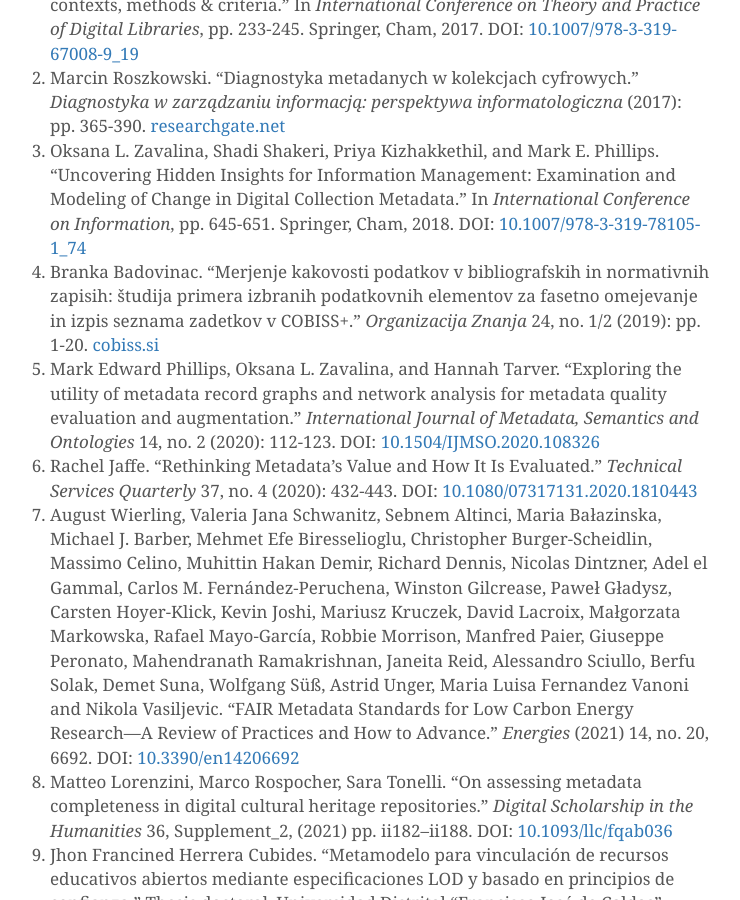
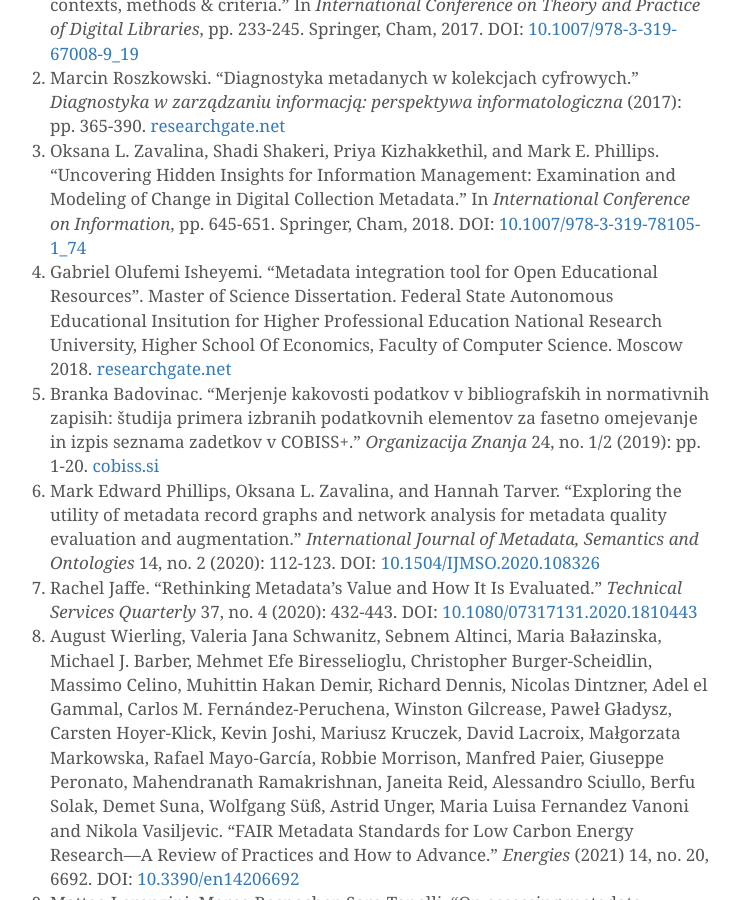
Before and after one commit to pkiraly/pkiraly.github.io, a Jekyll site: the page built from about.md, in a window 1280 px wide and 900 px high, scrolled down 2761 px. Shown: the whole window, without its empty margins (280-1020 px from the left). Built offline with Jekyll 4.4.1, drawn with Linux system fonts in a browser that asks for light colours; nearby versions of some CDN libraries; some web fonts are replaced; comment, search, counter and statistics services are not loaded.

Commit message:
Add Isheyemi, 2018

```diff
--- a/about.md
+++ b/about.md
@@ -62,13 +62,14 @@ cited by:<br/>
 1. Vivien Petras, and Juliane Stiller. "A decade of evaluating europeana-constructs, contexts, methods & criteria." In _International Conference on Theory and Practice of Digital Libraries_, pp. 233-245. Springer, Cham, 2017. DOI: [10.1007/978-3-319-67008-9_19](https://doi.org/10.1007/978-3-319-67008-9_19)
 2. Marcin Roszkowski. "Diagnostyka metadanych w kolekcjach cyfrowych." _Diagnostyka w zarządzaniu informacją: perspektywa informatologiczna_ (2017): pp. 365-390. [researchgate.net](https://www.researchgate.net/profile/Marcin-Roszkowski/publication/322505864_Diagnostyka_metadanych_w_kolekcjach_cyfrowych/links/5a5cbf810f7e9b4f78395fd9/Diagnostyka-metadanych-w-kolekcjach-cyfrowych.pdf)
 3. Oksana L. Zavalina, Shadi Shakeri, Priya Kizhakkethil, and Mark E. Phillips. "Uncovering Hidden Insights for Information Management: Examination and Modeling of Change in Digital Collection Metadata." In _International Conference on Information_, pp. 645-651. Springer, Cham, 2018. DOI: [10.1007/978-3-319-78105-1_74](https://doi.org/10.1007/978-3-319-78105-1_74)
-4. Branka Badovinac. "Merjenje kakovosti podatkov v bibliografskih in normativnih zapisih: študija primera izbranih podatkovnih elementov za fasetno omejevanje in izpis seznama zadetkov v COBISS+." _Organizacija Znanja_ 24, no. 1/2 (2019): pp. 1-20. [cobiss.si](https://www.cobiss.si/OZ/PDF/OZ_2019_1_2_final/1924005_Badovinac.pdf)
-5. Mark Edward Phillips, Oksana L. Zavalina, and Hannah Tarver. "Exploring the utility of metadata record graphs and network analysis for metadata quality evaluation and augmentation." _International Journal of Metadata, Semantics and Ontologies_ 14, no. 2 (2020): 112-123. DOI: [10.1504/IJMSO.2020.108326](https://doi.org/10.1504/IJMSO.2020.108326)
-6. Rachel Jaffe. "Rethinking Metadata’s Value and How It Is Evaluated." _Technical Services Quarterly_ 37, no. 4 (2020): 432-443. DOI: [10.1080/07317131.2020.1810443](https://doi.org/10.1080/07317131.2020.1810443)
-7. August Wierling, Valeria Jana Schwanitz, Sebnem Altinci, Maria Bałazinska, Michael J. Barber, Mehmet Efe Biresselioglu, Christopher Burger-Scheidlin, Massimo Celino, Muhittin Hakan Demir, Richard Dennis, Nicolas Dintzner, Adel el Gammal, Carlos M. Fernández-Peruchena, Winston Gilcrease, Paweł Gładysz, Carsten Hoyer-Klick, Kevin Joshi, Mariusz Kruczek, David Lacroix, Małgorzata Markowska, Rafael Mayo-García, Robbie Morrison, Manfred Paier, Giuseppe Peronato, Mahendranath Ramakrishnan, Janeita Reid, Alessandro Sciullo, Berfu Solak, Demet Suna, Wolfgang Süß, Astrid Unger, Maria Luisa Fernandez Vanoni and Nikola Vasiljevic. "FAIR Metadata Standards for Low Carbon Energy Research—A Review of Practices and How to Advance." _Energies_ (2021) 14, no. 20, 6692. DOI: [10.3390/en14206692](https://doi.org/10.3390/en14206692)
-8. Matteo Lorenzini, Marco Rospocher, Sara Tonelli. "On assessing metadata completeness in digital cultural heritage repositories." _Digital Scholarship in the Humanities_ 36, Supplement_2, (2021) pp. ii182–ii188. DOI: [10.1093/llc/fqab036](https://doi.org/10.1093/llc/fqab036)
-9. Jhon Francined Herrera Cubides. "Metamodelo para vinculación de recursos educativos abiertos mediante especificaciones LOD y basado en principios de confianza." Thesis doctoral. Universidad Distrital “Francisco José de Caldas" Facultad de Ingeniería. Bogotá - Colombia, 2021 [link](https://repository.udistrital.edu.co/handle/11349/28263)
-10. Jhon Francined Herrera-Cubides, Paulo Alonso Gaona-García, Carlos Enrique Montenegro-Marin, Salvador Sánchez-Alonso. "The Relevance of Open Data Principles for the Web of Data." _Journal of Electrical and Computer Engineering_ 2023. Article ID 4854965, pp. 1-17. DOI: [10.1155/2023/4854965](https://doi.org/10.1155/2023/4854965)
+4. Gabriel Olufemi Isheyemi. "Metadata integration tool for Open Educational Resources". Master of Science Dissertation. Federal State Autonomous Educational Insitution for Higher Professional Education National Research University, Higher School Of Economics, Faculty of Computer Science. Moscow 2018. [researchgate.net](https://www.researchgate.net/profile/Olufemi-Isheyemi/publication/326044197_Metadata_Integration_Tool_for_OERs/links/5b3518cc0f7e9b0df5d822b5/Metadata-Integration-Tool-for-OERs.pdf)
+5. Branka Badovinac. "Merjenje kakovosti podatkov v bibliografskih in normativnih zapisih: študija primera izbranih podatkovnih elementov za fasetno omejevanje in izpis seznama zadetkov v COBISS+." _Organizacija Znanja_ 24, no. 1/2 (2019): pp. 1-20. [cobiss.si](https://www.cobiss.si/OZ/PDF/OZ_2019_1_2_final/1924005_Badovinac.pdf)
+6. Mark Edward Phillips, Oksana L. Zavalina, and Hannah Tarver. "Exploring the utility of metadata record graphs and network analysis for metadata quality evaluation and augmentation." _International Journal of Metadata, Semantics and Ontologies_ 14, no. 2 (2020): 112-123. DOI: [10.1504/IJMSO.2020.108326](https://doi.org/10.1504/IJMSO.2020.108326)
+7. Rachel Jaffe. "Rethinking Metadata’s Value and How It Is Evaluated." _Technical Services Quarterly_ 37, no. 4 (2020): 432-443. DOI: [10.1080/07317131.2020.1810443](https://doi.org/10.1080/07317131.2020.1810443)
+8. August Wierling, Valeria Jana Schwanitz, Sebnem Altinci, Maria Bałazinska, Michael J. Barber, Mehmet Efe Biresselioglu, Christopher Burger-Scheidlin, Massimo Celino, Muhittin Hakan Demir, Richard Dennis, Nicolas Dintzner, Adel el Gammal, Carlos M. Fernández-Peruchena, Winston Gilcrease, Paweł Gładysz, Carsten Hoyer-Klick, Kevin Joshi, Mariusz Kruczek, David Lacroix, Małgorzata Markowska, Rafael Mayo-García, Robbie Morrison, Manfred Paier, Giuseppe Peronato, Mahendranath Ramakrishnan, Janeita Reid, Alessandro Sciullo, Berfu Solak, Demet Suna, Wolfgang Süß, Astrid Unger, Maria Luisa Fernandez Vanoni and Nikola Vasiljevic. "FAIR Metadata Standards for Low Carbon Energy Research—A Review of Practices and How to Advance." _Energies_ (2021) 14, no. 20, 6692. DOI: [10.3390/en14206692](https://doi.org/10.3390/en14206692)
+9. Matteo Lorenzini, Marco Rospocher, Sara Tonelli. "On assessing metadata completeness in digital cultural heritage repositories." _Digital Scholarship in the Humanities_ 36, Supplement_2, (2021) pp. ii182–ii188. DOI: [10.1093/llc/fqab036](https://doi.org/10.1093/llc/fqab036)
+10. Jhon Francined Herrera Cubides. "Metamodelo para vinculación de recursos educativos abiertos mediante especificaciones LOD y basado en principios de confianza." Thesis doctoral. Universidad Distrital “Francisco José de Caldas" Facultad de Ingeniería. Bogotá - Colombia, 2021 [link](https://repository.udistrital.edu.co/handle/11349/28263)
+11. Jhon Francined Herrera-Cubides, Paulo Alonso Gaona-García, Carlos Enrique Montenegro-Marin, Salvador Sánchez-Alonso. "The Relevance of Open Data Principles for the Web of Data." _Journal of Electrical and Computer Engineering_ 2023. Article ID 4854965, pp. 1-17. DOI: [10.1155/2023/4854965](https://doi.org/10.1155/2023/4854965)
 
 <!--
 The following paper was rejected, and is not available
```
Also changed, not shown: _posts/2023-10-04-library-apis.md (line endings or trailing spaces).
